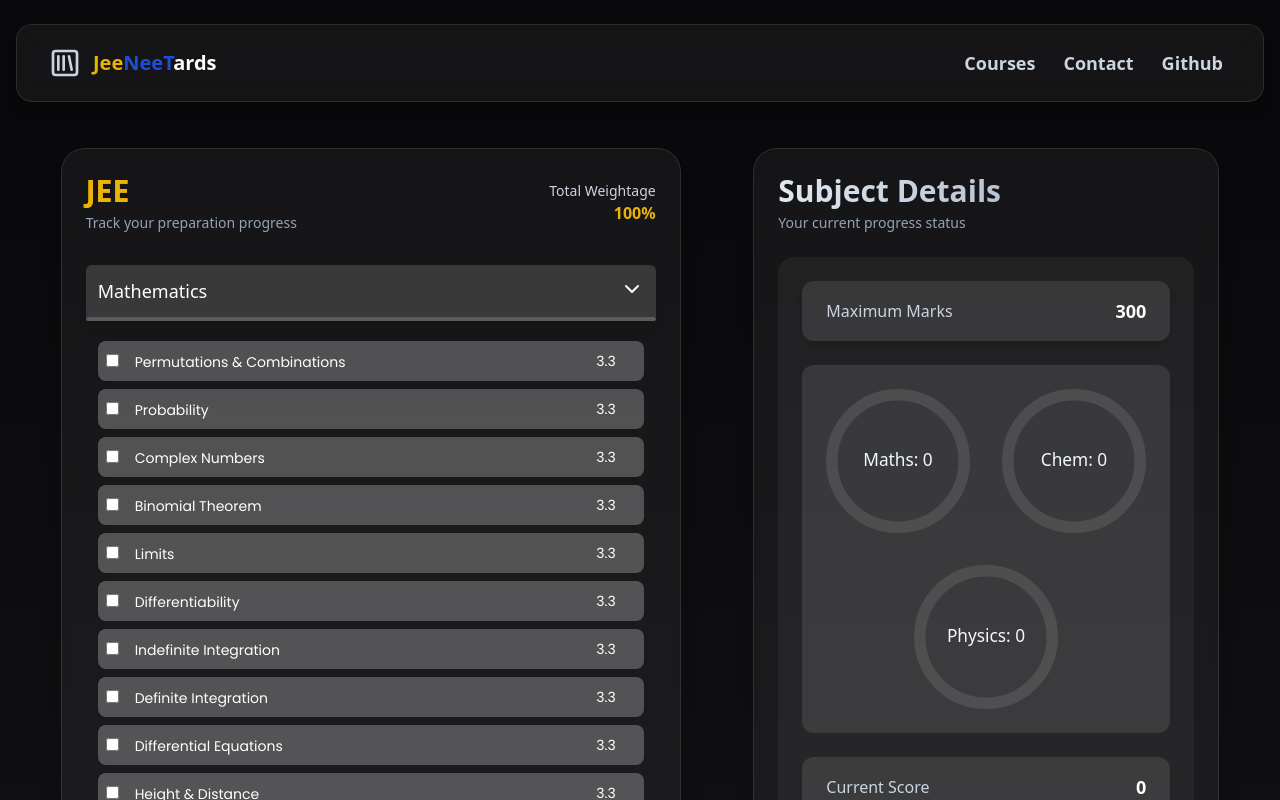
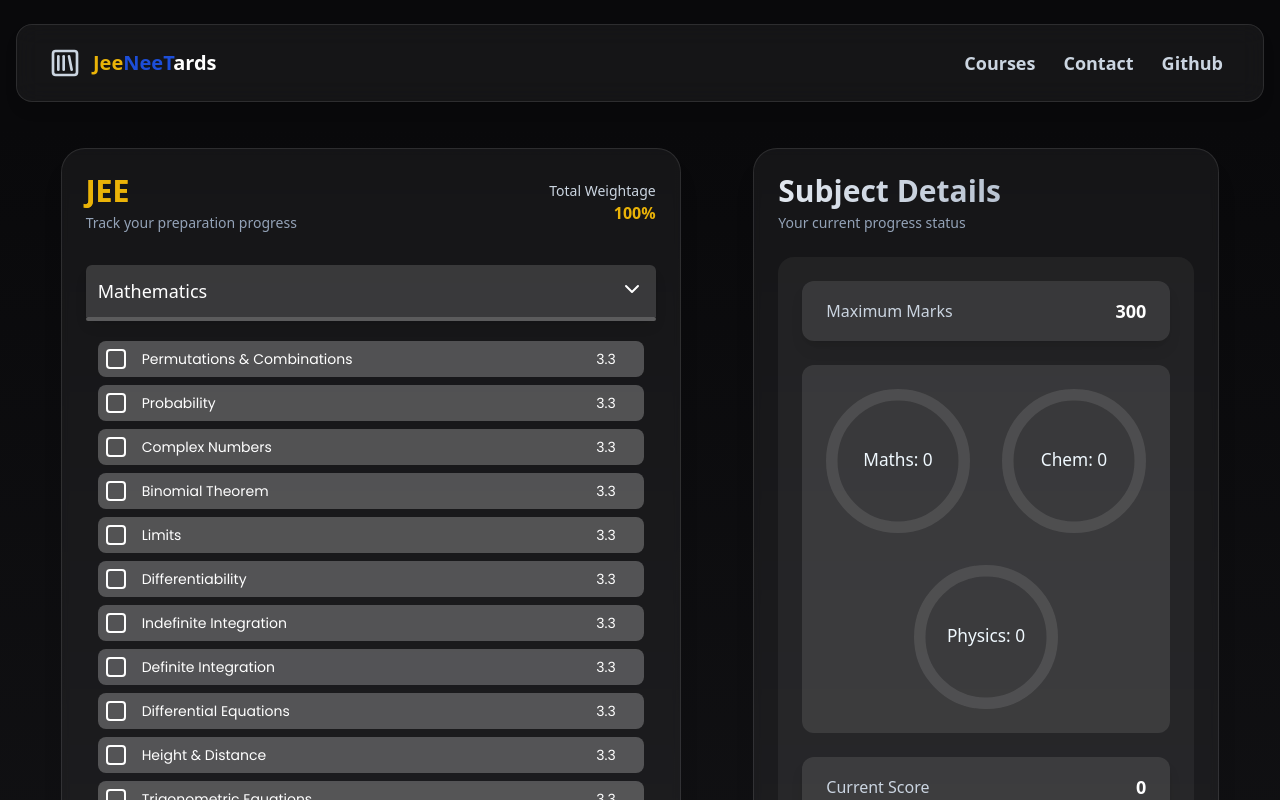
Before and after one commit to rishi0810/JeeNeeTards, a React (Vite) app: page /jee in a window 1280 px wide. Both pictures are taken after a click on the element "Mathematics". Shown: the top 800 px of the page. Built offline with nearby package versions, Linux system fonts and the light colour scheme.

Commit message:
better ui

```diff
--- a/src/App.jsx
+++ b/src/App.jsx
@@ -6,11 +6,11 @@
 
 
   return (
-  <>
+  <div style={{ userSelect: 'none' }}>
   <Header />
   <Outlet />
   <Footer/>
-  </>
+  </div>
 
   )
 }
--- /dev/null
+++ b/src/component/Pages/Ai.jsx
@@ -0,0 +1,11 @@
+import React from 'react'
+
+function Ai() {
+  return (
+    <div>
+
+    </div>
+  )
+}
+
+export default Ai
--- a/src/component/Pages/Calculate.jsx
+++ b/src/component/Pages/Calculate.jsx
@@ -70,12 +70,26 @@
               }`}
               key={index}
             >
-              <span>
-                <input
-                  type="checkbox"
-                  checked={completedWeightage.includes(index)}
-                  onChange={() => handleCheckboxChange(index)}
-                />
+              <span className="flex items-center">
+                <label className="relative flex items-center cursor-pointer">
+                  <input
+                    type="checkbox"
+                    className="sr-only"
+                    checked={completedWeightage.includes(index)}
+                    onChange={() => handleCheckboxChange(index)}
+                  />
+                  <div className={`w-5 h-5 border-2 rounded-sm transition-all duration-200 ease-in-out ${
+                    completedWeightage.includes(index)
+                      ? 'border-white bg-white'
+                      : 'border-white'
+                  }`}>
+                    {completedWeightage.includes(index) && (
+                      <svg className="w-4 h-4 text-black" viewBox="0 0 20 20" fill="currentColor">
+                        <path fillRule="evenodd" d="M16.707 5.293a1 1 0 010 1.414l-8 8a1 1 0 01-1.414 0l-4-4a1 1 0 011.414-1.414L8 12.586l7.293-7.293a1 1 0 011.414 0z" clipRule="evenodd" />
+                      </svg>
+                    )}
+                  </div>
+                </label>
                 <span className="text-white font-poppins text-sm pl-4 px-2">{topic.topic}</span>
               </span>
               <span className="text-white font-poppins text-sm pr-5">{topic.weightage}</span>
```
